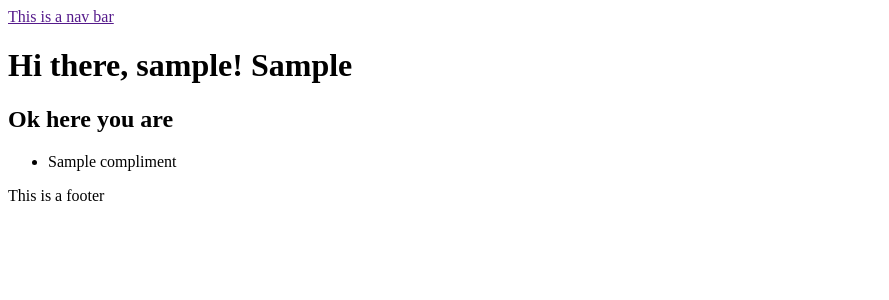
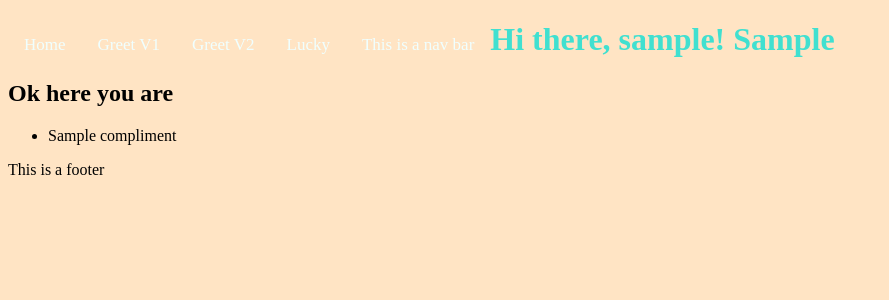
Before and after one commit to Cxynthia-alt/flask-practice, a Flask app: template templates/greet_2.html in a window 1280 px wide. Shown: the top 300 px of the page, without its empty margins (0-889 px from the left). Run offline with Flask 2, Linux system fonts and the light colour scheme; the template is opened without the code that fills it: most values are stand-ins (such as "Sample title", 1, 10 or a date in 2020).

Commit message:
2nd commit

```diff
--- /dev/null
+++ b/static/app.css
@@ -0,0 +1,20 @@
+h1 {
+  color: turquoise
+}
+
+body {
+  background-color: bisque
+}
+
+.navbar {
+  background-color: whitesmoke;
+}
+
+.navbar a {
+  float: left;
+  color: azure;
+  text-align: center;
+  padding: 14px 16px;
+  text-decoration: none;
+  font-size: 17px;
+}
--- /dev/null
+++ b/static/app.js
@@ -0,0 +1 @@
+console.log('this is a test')
--- a/templates/base.html
+++ b/templates/base.html
@@ -5,20 +5,27 @@
   <meta charset="UTF-8">
   <meta http-equiv="X-UA-Compatible" content="IE=edge">
   <meta name="viewport" content="width=device-width, initial-scale=1.0">
-  <!-- <link rel="stylesheet" href="/assets/app.css"> -->
+  <link rel="stylesheet" href="/static/app.css">
   <title>{% block title %}{% endblock %}</title>
 </head>
 
 <body>
-  <nav>
+  <nav class="navbar">
+    <a href="/">Home</a>
+    <a href="/form">Greet V1</a>
+    <a href="/form-2">Greet V2</a>
+    <a href="/lucky">Lucky</a>
     <a href="">This is a nav bar</a>
-    <!-- <a href="">{% block page_name%} {% endblock %}</a> -->
   </nav>
-  {% block content %} {% endblock %}
+  <div>
+    {% block content %} {% endblock %}
+  </div>
 
   <footer>
     This is a footer
   </footer>
+
+  <script src="/static/app.js"></script>
 </body>
 
 </html>
--- a/templates/form_2.html
+++ b/templates/form_2.html
@@ -1,6 +1,5 @@
 {% extends 'base.html' %}
-{% block page_name %} This is form 2{% endblock %}
-
+{% block content %}
 <h1>Greet form V2</h1>
 <form action="/greet-2">
   <input type="text" placeholder="your name" name="username">
--- a/templates/greet_2.html
+++ b/templates/greet_2.html
@@ -1,6 +1,5 @@
 {% extends 'base.html' %}
 {% block title %}Greet V2{% endblock %}
-<!-- {% block page_name %} This is form 2{% endblock %} -->
 {% block content %}
 <h1>Hi there, {{username}}! {{wants_compliments}}</h1>
 {% if wants_compliments %}
```
Also changed, not shown: assets/app.css (deleted, +0 -7 lines).
